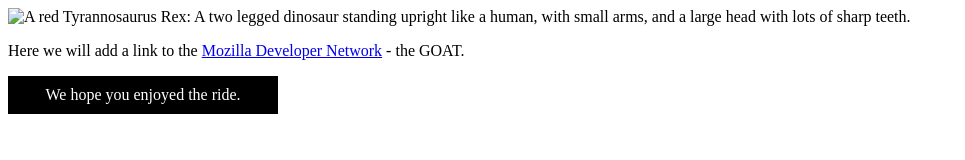
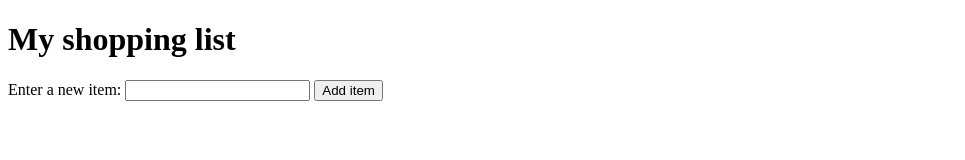
Before and after one commit to philmach2/dom-refresh, a plain HTML site: page index.html in a window 1280 px wide. Shown: the whole page, without its empty margins (0-965 px from the left). Drawn offline with Linux system fonts and the light colour scheme.

Commit message:
starting list creator

```diff
--- a/app.js
+++ /dev/null
@@ -1,15 +0,0 @@
-const link = document.querySelector("a");
-link.textContent = "Mozilla Developer Network";
-
-const section = document.querySelector("section");
-const paragraph = document.createElement("p");
-paragraph.textContent = "We hope you enjoyed the ride.";
-
-section.appendChild(paragraph);
-
-const text = document.createTextNode(" - the GOAT.");
-
-const linkParagraph = document.querySelector("p");
-linkParagraph.appendChild(text);
-
-paragraph.setAttribute("class", "highlight");
--- a/index.html
+++ b/index.html
@@ -3,24 +3,33 @@
   <head>
     <meta charset="utf-8">
     <meta name="viewport" content="width=device-width, initial-scale=1.0">
-    <title>Simple DOM example</title>
+    <title>Shopping list example</title>
     <style>
-  .highlight {
-        color: white;
-        background-color: black;
-        padding: 10px;
-        width: 250px;
-        text-align: center;
-    }
+      li {
+        margin-bottom: 10px;
+      }
+
+      li button {
+        font-size: 12px;
+        margin-left: 20px;
+        color: #666;
+      }
     </style>
-
   </head>
   <body>
-      <section>
-        <img src="dinosaur.png" alt="A red Tyrannosaurus Rex: A two legged dinosaur standing upright like a human, with small arms, and a large head with lots of sharp teeth.">
-        <p>Here we will add a link to the <a href="https://www.mozilla.org/">Mozilla homepage</a></p>
-      </section>
 
-      <script src="app.js"></script>
+    <h1>My shopping list</h1>
+
+    <div>
+      <label for="item">Enter a new item:</label>
+      <input type="text" name="item" id="item">
+      <button>Add item</button>
+    </div>
+
+    <ul>
+
+    </ul>
+
+    <script src="app.js"></script>
   </body>
 </html>
```
